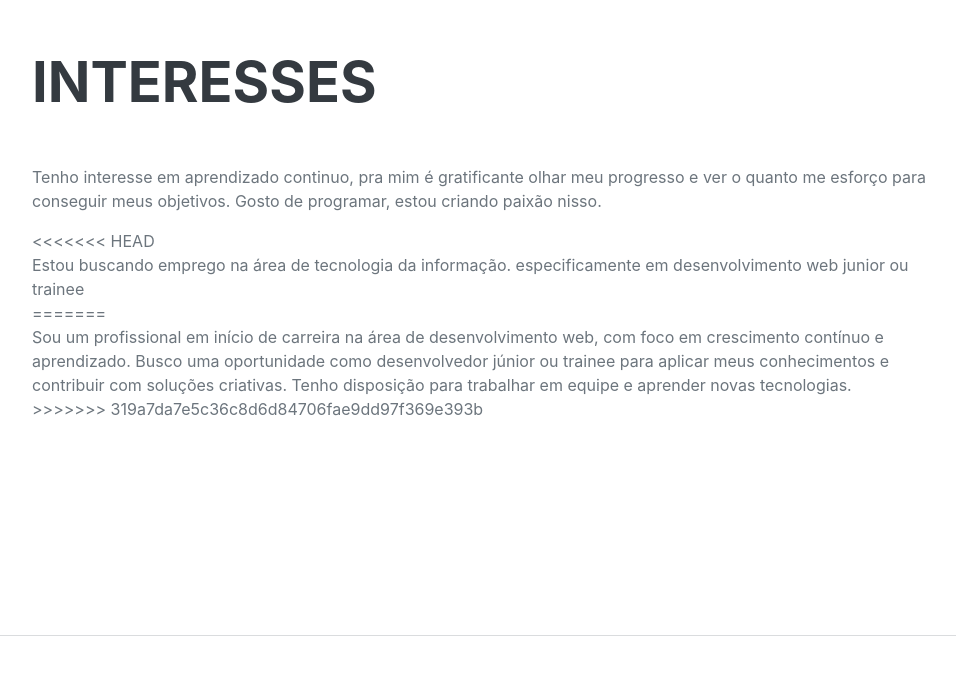
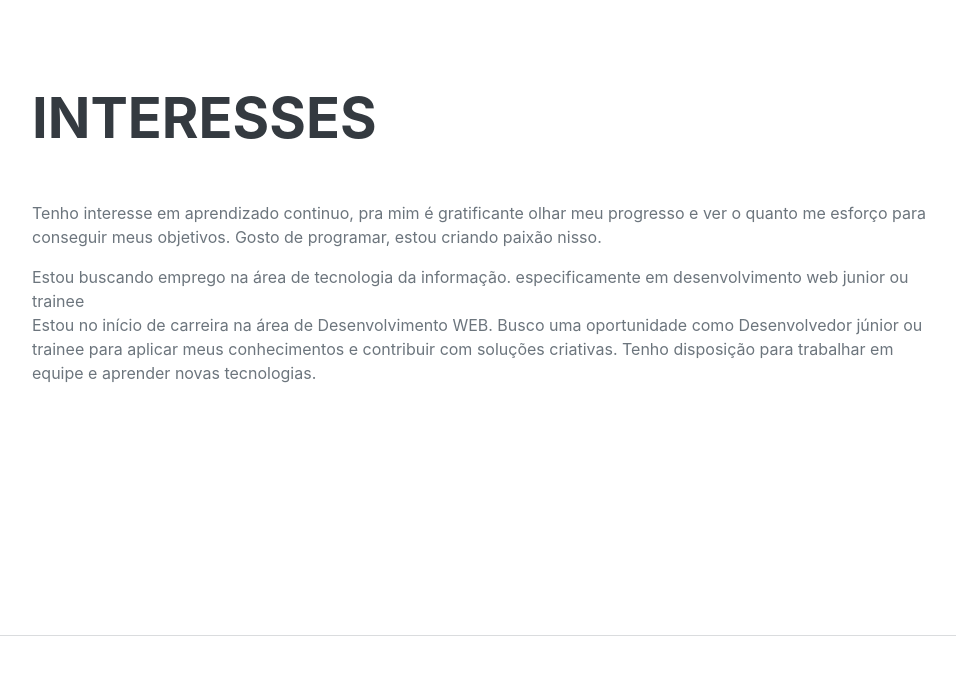
Before and after one commit to F1rmino/curriculobootstrap, a plain HTML site: page public/index.html in a window 1280 px wide. Shown: the part 3369-4044 px from the top of the page, without its empty margins (288-1244 px from the left). Drawn offline with nearby package versions, Linux system fonts and the light colour scheme; a web font is replaced by a local one.

Commit message:
Atualizações no site

```diff
--- a/public/index.html
+++ b/public/index.html
@@ -183,11 +183,8 @@
                 <div class="resume-section-content">
                     <h2  data-aos="zoom-out-up" class="mb-5">Interesses</h2>
                     <p>Tenho interesse em aprendizado continuo, pra mim é gratificante olhar meu progresso e ver o quanto me esforço para conseguir meus objetivos. Gosto de programar, estou criando paixão nisso.</p>
-<<<<<<< HEAD
                     <p class="mb-0">Estou buscando emprego na área de tecnologia da informação. especificamente em desenvolvimento web junior ou trainee</p>
-=======
-                    <p class="mb-0">Sou um profissional em início de carreira na área de desenvolvimento web, com foco em crescimento contínuo e aprendizado. Busco uma oportunidade como desenvolvedor júnior ou trainee para aplicar meus conhecimentos e contribuir com soluções criativas. Tenho disposição para trabalhar em equipe e aprender novas tecnologias.</p>
->>>>>>> 319a7da7e5c36c8d6d84706fae9dd97f369e393b
+                    <p class="mb-0">Estou no início de carreira na área de Desenvolvimento WEB. Busco uma oportunidade como Desenvolvedor júnior ou trainee para aplicar meus conhecimentos e contribuir com soluções criativas. Tenho disposição para trabalhar em equipe e aprender novas tecnologias.</p>
                 </div>
             </section>
             <hr class="m-0" />
```
